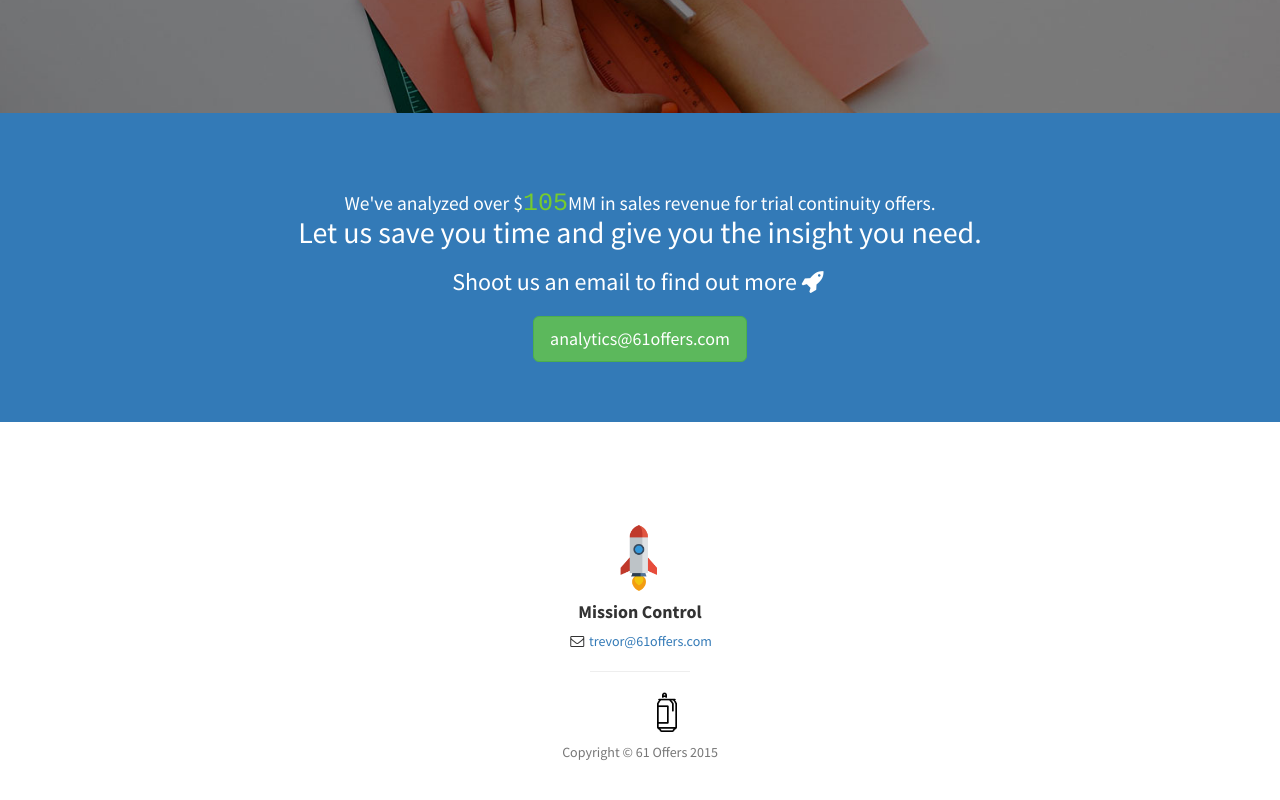
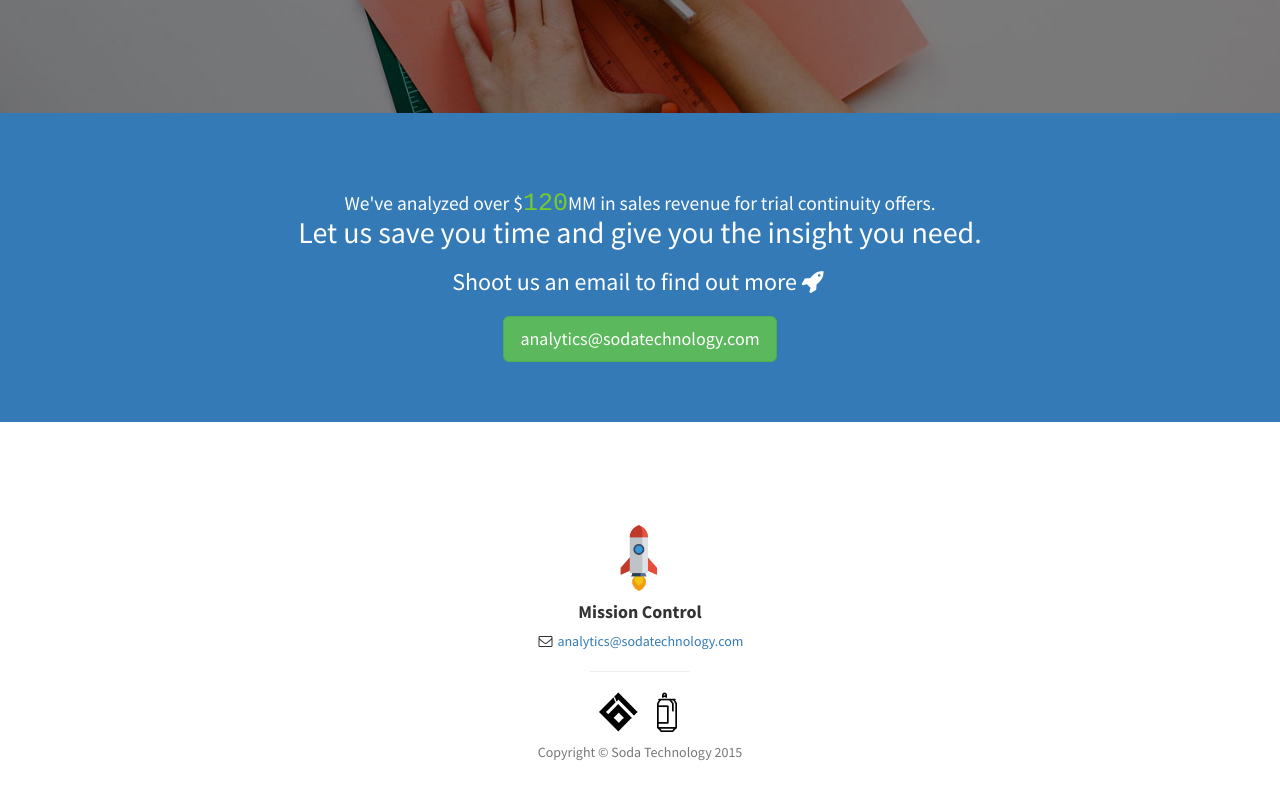
Before and after one commit to trevorwelch/61analytics, a website: page index.html in a window 1280 px wide. Shown: the part 1715-2515 px from the top of the page. Drawn offline with Linux system fonts and the light colour scheme.

Commit message:
fixing everything

```diff
--- a/index.html
+++ b/index.html
@@ -158,9 +158,9 @@
         <div class="container">
             <div class="row">
                 <div class="col-lg-12 text-center">
-                    <h2> <small style="color:white;">We've analyzed over $<span style="font-family: Courier; font-size: 2.5rem; color: #76CB2D;">105</span>MM in sales revenue for trial continuity offers.</small> <br>Let us save you time and give you the insight you need. </h2>
+                    <h2> <small style="color:white;">We've analyzed over $<span style="font-family: Courier; font-size: 2.5rem; color: #76CB2D;">120</span>MM in sales revenue for trial continuity offers.</small> <br>Let us save you time and give you the insight you need. </h2>
                     <h3>Shoot us an email to find out more<i class="fa fa-rocket fa-fw"></i></h3>
-                    <a href="mailto:analytics@61offers.com" class="btn btn-lg btn-success">analytics@61offers.com</a>
+                    <a href="mailto:analytics@61offers.com" class="btn btn-lg btn-success">analytics@sodatechnology.com</a>
                 </div>
             </div>
         </div>
@@ -177,12 +177,12 @@
                     <h4><strong>Mission Control</strong>
                     </h4>
                     <ul class="list-unstyled">
-                        <li><i class="fa fa-envelope-o fa-fw"></i>  <a target="_blank" href="mailto:trevor@61offers.com">trevor@61offers.com</a>
+                        <li><i class="fa fa-envelope-o fa-fw"></i>  <a target="_blank" href="mailto:analytics@sodatechnology.com">analytics@sodatechnology.com</a>
                         </li>
                     </ul>
                     <hr class="small">
-                    <p><a href="http://www.61offers.com" target="_blank"><img src='img/logo-3-61.png' style="margin: 0px 6px"></a>  <a href="http://www.sodatechnology.com" target="_blank"><img src='img/soda-icon-512x512.png' style="height: 40px;"></a></p>
-                    <p class="text-muted">Copyright &copy; 61 Offers 2015</p>
+                    <p><a href="http://www.61offers.com" target="_blank"><img src='img/logo-3-61.png' style="margin: 0px 6px; -webkit-filter: invert(1);"></a>  <a href="http://www.sodatechnology.com" target="_blank"><img src='img/soda-icon-512x512.png' style="height: 40px;"></a></p>
+                    <p class="text-muted">Copyright &copy; Soda Technology 2015</p>
                 </div>
             </div>
         </div>
```
Also changed, not shown: css/mnml.min.css (+1 -1 lines).
